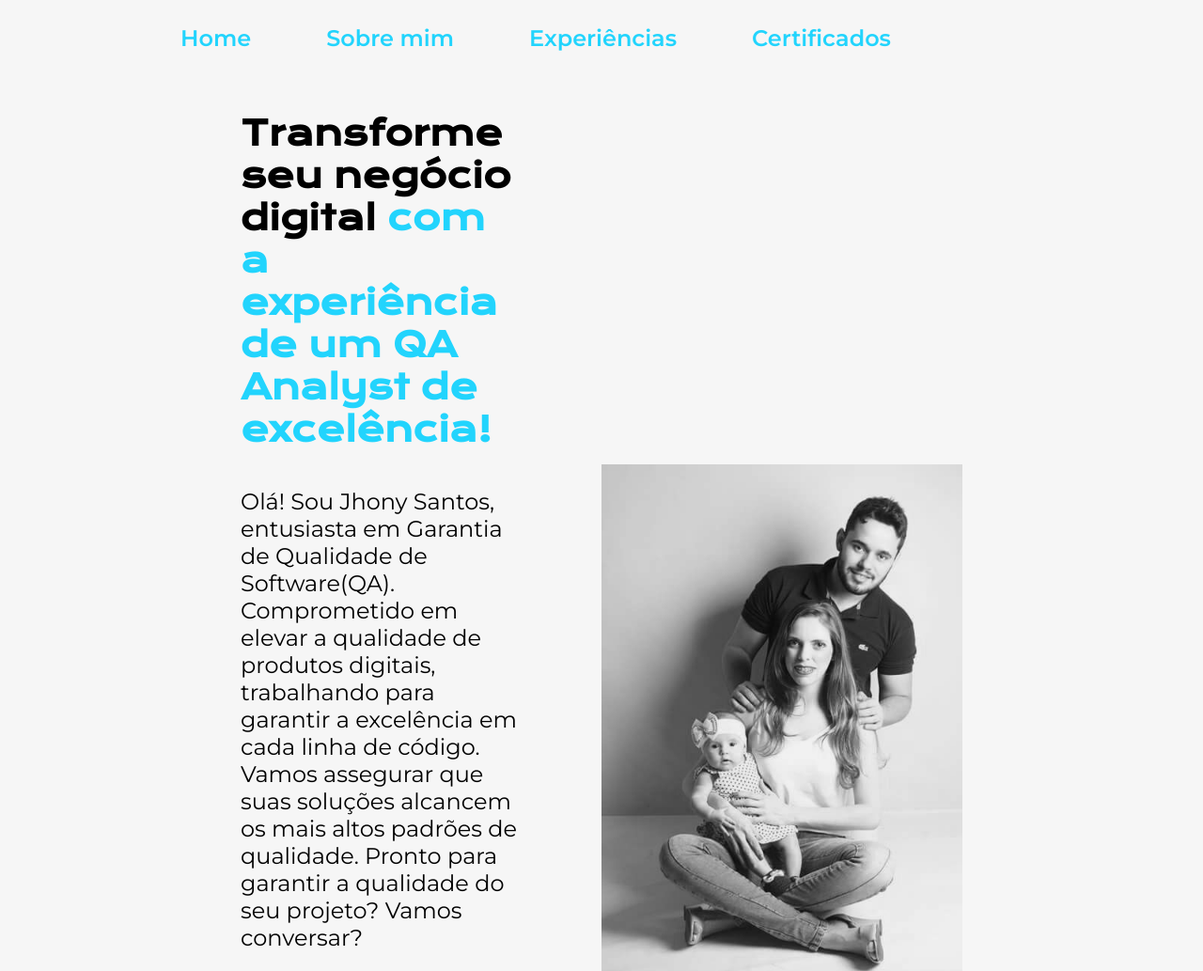
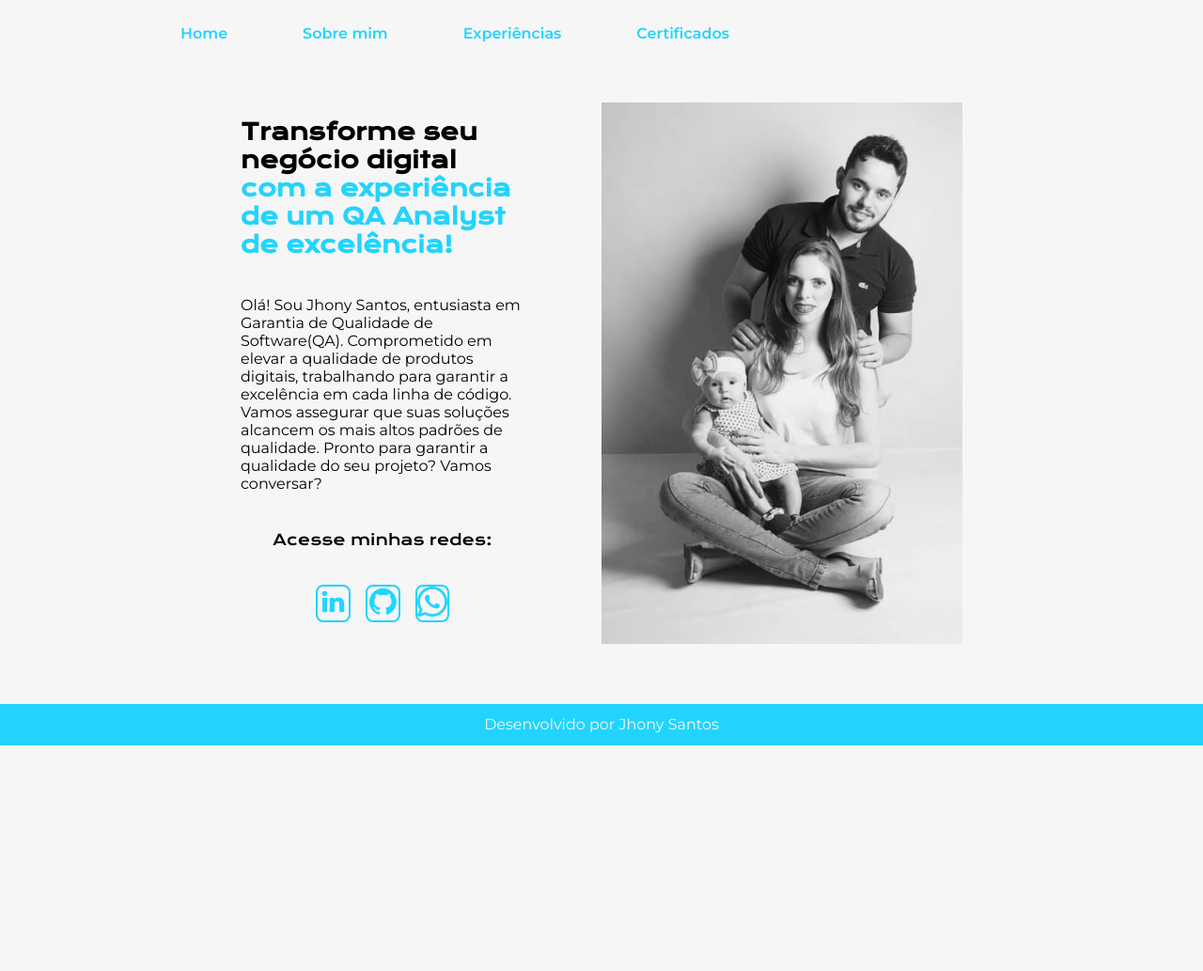
Before and after one commit to jhonyrcs/projeto-site-pessoal, a plain HTML site: page index.html in a window 1280 px wide. Shown: the top 1033 px of the page at 94% size. After the commit the page ends 800 px from the top, so only its background shows below. Drawn offline with nearby package versions, Linux system fonts and the light colour scheme.

```diff
--- a/index.html
+++ b/index.html
@@ -31,19 +31,18 @@
                 Vamos conversar?</p>
             <div class="apresentacao__links">
                 <h2 class="apresentacao__links__subtitulo">Acesse minhas redes:</h2>
-                <a class="apresentacao__links__navegacao" href="https://www.linkedin.com/in/jhony-renan-cupriva-dos-santos/"
+                <nav class="apresentacao__links__navegacao">
+                    <a class="apresentacao__links__navegacao__icone" href="https://www.linkedin.com/in/jhony-renan-cupriva-dos-santos/"
                         target="_blank">
                         <img src="./assets/linkedin.png" alt="Logo Linkedin">
-                    Linkedin
                     </a>
-                <a class="apresentacao__links__navegacao" href="https://github.com/jhonyrcs" target="_blank">
+                    <a class="apresentacao__links__navegacao__icone" href="https://github.com/jhonyrcs" target="_blank">
                         <img src="./assets/github.png" alt="Logo GitHub">
-                    GitHub
                     </a>
-                <a class="apresentacao__links__navegacao" href="https://wa.me/5544998353020" target="_blank">
+                    <a class="apresentacao__links__navegacao__icone" href="https://wa.me/5544998353020" target="_blank">
                         <img src="./assets/whatsapp.png" alt="Logo Whatsapp">
-                    WhatsApp
                     </a>
+                </nav>
             </div>
         </section>
         <img class="apresentacao__imagem" src="./img/familia-bw.jpg" alt="Foto">
--- a/styles/style.css
+++ b/styles/style.css
@@ -9,6 +9,7 @@
     --fonte-primaria: 'Krona One', sans-serif;
     --fonte-secundaria: 'Montserrat', sans-serif;
 }
+
 *{
     margin: 0;
     padding: 0;
@@ -19,23 +20,28 @@ body{
     background-color: var(--cor-primaria);
     color: var(--cor-secundaria);
 }
+
 .cabecalho{
     padding: 2% 0% 0% 15%;
 }
+
 .cabecalho__menu{
     display: flex;
     gap: 80px;
 }
+
 .cabecalho__menu__link{
     font-family: var(--fonte-secundaria);
-    font-size: 1.5rem;
+    font-size: 1rem;
     font-weight: 600;
     color: var(--cor-terciaria);
     text-decoration: none;
 }
+
 .cabecalho__menu__link:hover{
   color: var(--cor-hover);
 }
+
 .apresentacao{
     padding: 5% 20%;
     display: flex;
@@ -43,6 +49,7 @@ body{
     justify-content: space-between;
     gap: 82px;
 }
+
 .apresentacao__conteudo{
     width: 50%;
     display: flex;
@@ -51,19 +58,22 @@ body{
 }
 
 .apresentacao__conteudo__titulo{
-    font-size: 2.25rem;
+    font-size: 1.5rem;
     font-family: var(--fonte-primaria);
 }
+
 .apresentacao__conteudo__subtitulo{
-    font-size: 1.5rem;
+    font-size: 1rem;
     font-family: var(--fonte-primaria);
     color: var(--cor-terciaria);
 }
+
 .titulo-destaque{
     color: var(--cor-terciaria);
 }
+
 .apresentacao__conteudo__texto{
-    font-size: 1.5rem;
+    font-size: 1rem;
     font-family: var(--fonte-secundaria);
 }
 
@@ -74,27 +84,35 @@ body{
     align-items: center;
     gap: 32px;
 }
+
 .apresentacao__links__subtitulo{
     font-family: var(--fonte-primaria);
     font-weight: 400;
-    font-size: 1.5rem;
+    font-size: 1rem;
 }
+
 .apresentacao__links__navegacao{
     display: flex;
     justify-content: center;
     gap: 16px;
-    border: 2px solid var(--cor-terciaria);
+
     width: 50%;
-    text-align: center;
-    border-radius: 8px;
-    font-size: 1.5rem;
+    text-align:center;
+
+    font-size: 1rem;
     font-weight: 600;
-    padding: 21.5px 0;
+    padding: 2% 2%;
     text-decoration: none;
     color: var(--cor-secundaria);
     font-family: var(--fonte-secundaria);
 }
-.apresentacao__links__navegacao:hover{
+
+.apresentacao__links__navegacao__icone{
+    border: 2px solid var(--cor-terciaria);
+    border-radius: 8px;
+}
+
+.apresentacao__links__navegacao__icone:hover{
     background-color: var(--cor-hover);
     color: var(--cor-terciaria)
 }
@@ -106,10 +124,10 @@ body{
 .rodape{
     color: var(--cor-primaria);
     background-color: var(--cor-terciaria);
-    padding: 24px;
+    padding: 1%;
     text-align: center;
     font-family: var(--fonte-secundaria);
-    font-size: 1.5rem;
+    font-size: 1rem;
     font-weight: 400;
 }
 
```
Also changed, not shown: certificates.html (+1 -1 lines), experiences.html (+1 -1 lines). Lines whose indentation alone changed are shown as unchanged.
